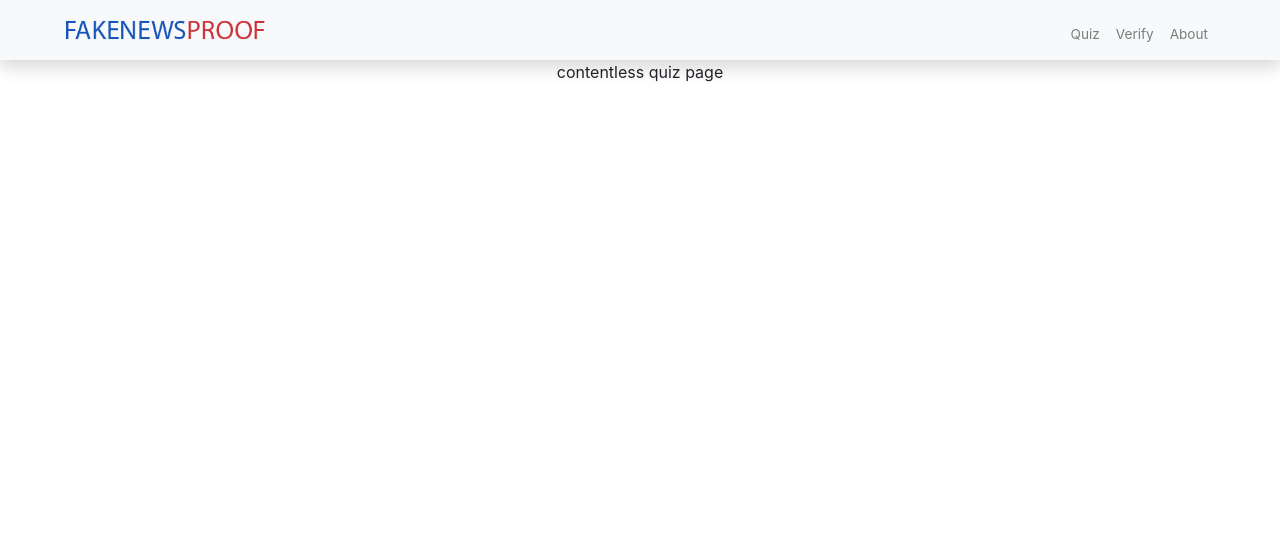
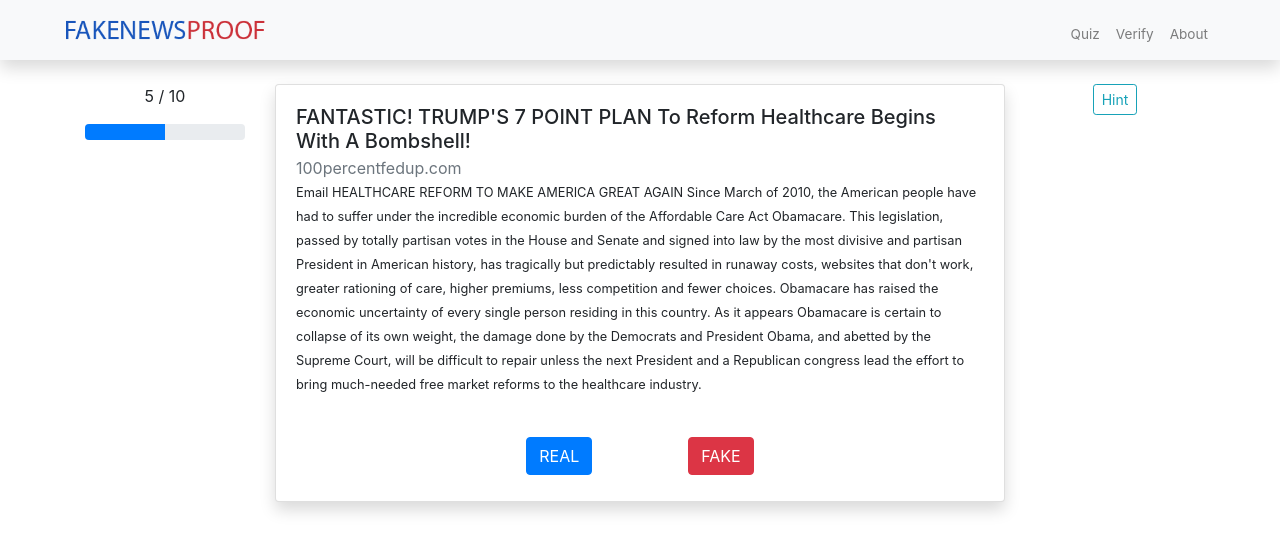
Before and after one commit to ashgarr/fn-react, a React (Create React App) app: page /quiz in a window 1280 px wide. Shown: the top 552 px of the page. Built offline with nearby package versions, Linux system fonts and the light colour scheme.

Commit message:
draft quiz page jingle

```diff
--- a/src/views/Quiz.js
+++ b/src/views/Quiz.js
@@ -1,11 +1,64 @@
 import React, { Component } from 'react'
 import '../App.css'
 
+import progressbar from 'react-bootstrap/ProgressBar'
+
 class Quiz extends Component {
     render() {
-        return(
+        return (
             <div>
-                <p>contentless quiz page</p>
+                <div class="container pt-4">
+                    <div class="row">
+
+                        <div class="col-2">
+
+                            <p>5 / 10</p>
+                            <div class="progress">
+                                <div class="progress-bar w-50" role="progressbar" aria-valuenow="0" aria-valuemin="0" aria-valuemax="100"></div>
+                            </div>
+                        </div>
+
+                        <div class="col-8">
+                            <div class="card text-left h-100 mb-1 pb-1 shadow">
+                                <div class="card-body">
+                                    <h5 class="card-title">FANTASTIC! TRUMP'S 7 POINT PLAN To Reform Healthcare Begins With A Bombshell!</h5>
+                                    <h6 class="card-subtitle font-weight-normal text-muted">
+                                        100percentfedup.com
+                                    </h6>
+                                    <p class="card-text">
+                                        <small>
+                                            Email HEALTHCARE REFORM TO MAKE AMERICA GREAT AGAIN
+        Since March of 2010, the American people have had to suffer under the incredible economic burden of the Affordable Care Act Obamacare. This legislation, passed by totally partisan votes in the House and Senate and signed into law by the most divisive and partisan President in American history, has tragically but predictably resulted in runaway costs, websites that don't work, greater rationing of care, higher premiums, less competition and fewer choices. Obamacare has raised the economic uncertainty of every single person residing in this country. As it appears Obamacare is certain to collapse of its own weight, the damage done by the Democrats and President Obama, and abetted by the Supreme Court, will be difficult to repair unless the next President and a Republican congress lead the effort to bring much-needed free market reforms to the healthcare industry.
+                                        </small>
+                                    </p>
+                                </div>
+                                <div class="card-body align-self-center">
+                                    <button
+                                        class="btn btn-primary mr-5"
+                                    >REAL</button
+                                    >
+                                    <button
+                                        class="btn btn-danger ml-5"
+                                    >FAKE</button
+                                    >
+                                </div>
+                            </div>
+
+
+                        </div>
+
+
+                        <div class="col-2">
+                            <button
+                                onClick=""
+                                class="btn btn-outline-info btn-sm"
+                            >Hint</button
+                            >
+                        </div>
+
+                    </div>
+                </div>
+                <p></p>
             </div>
         )
     }
--- a/src/views/Verify.js
+++ b/src/views/Verify.js
@@ -1,11 +1,26 @@
 import React, { Component } from 'react'
 import '../App.css'
+import form from "react-bootstrap/Form"
 
 class Verify extends Component {
     render() {
-        return(
+        return (
             <div>
                 <p>contentless verify page</p>
+                <form>
+                    Link of the news:<br />
+                    <input type="text" name="link" />
+                    <button class="ml-4 btn btn-warning">quick check</button>
+                    <br />
+                    Author of the news:<br />
+                    <input type="text" name="author" />
+                    <br />
+                    Title of the news:<br />
+                    <input type="text" name="title" />
+                    <br />
+                    Content of the news:<br />
+                    <input type="text" name="content" />
+                </form>
             </div>
         )
     }
```
